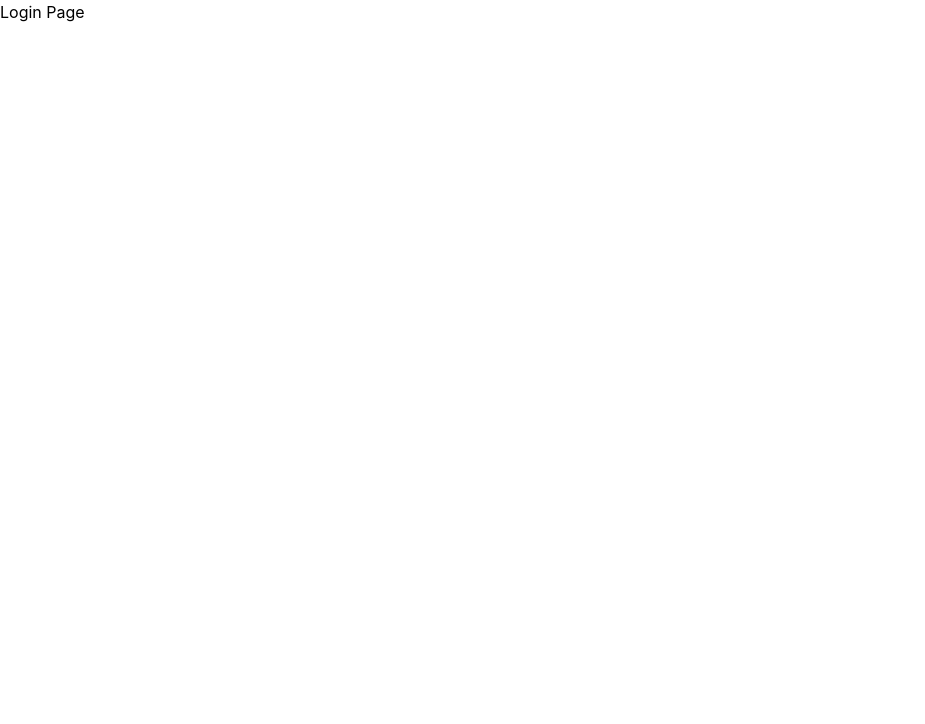
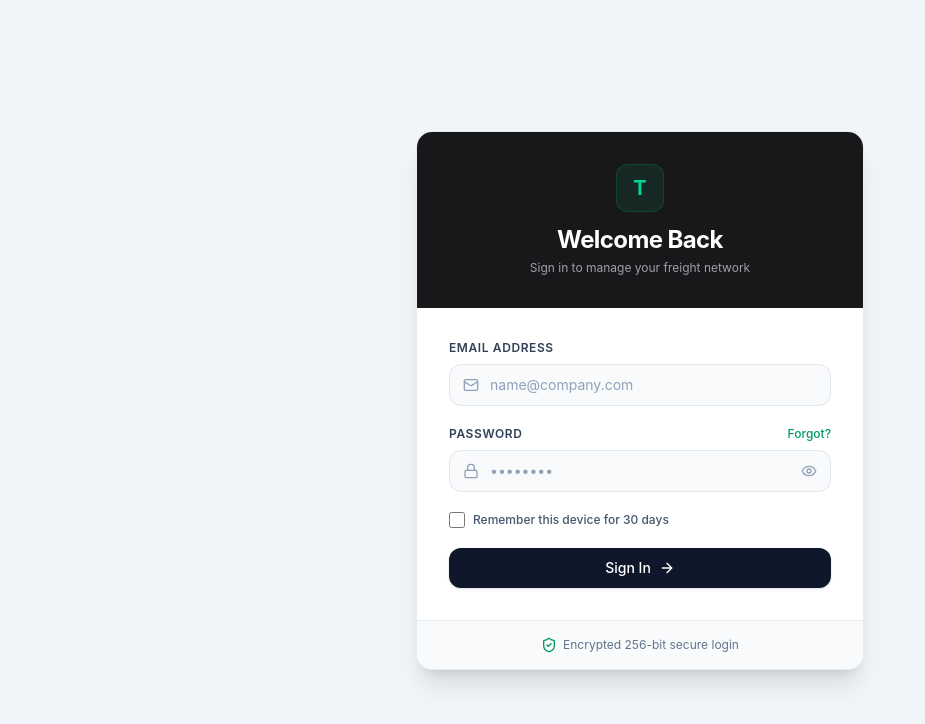
Before and after one commit to RefilweSothoane/tamp-mvp, a React (Vite) app: page /login in a window 1280 px wide. Shown: the top 724 px of the page, without its empty margins (0-925 px from the left). Built offline with nearby package versions, Linux system fonts and the light colour scheme.

Commit message:
Implement login page

```diff
--- a/package.json
+++ b/package.json
@@ -11,6 +11,7 @@
   },
   "dependencies": {
     "@tailwindcss/vite": "^4.3.3",
+    "lucide-react": "^1.27.0",
     "react": "^19.2.7",
     "react-dom": "^19.2.7",
     "react-hot-toast": "^2.6.0",
--- a/src/pages/auth/Login.jsx
+++ b/src/pages/auth/Login.jsx
@@ -1,7 +1,115 @@
+import { useState } from "react";
+import { Link, useNavigate } from "react-router-dom";
+import { Lock, Mail, Eye, EyeOff, ArrowRight, ShieldCheck } from "lucide-react";
+
 function Login() {
+  const [showPassword, setShowPassword] = useState(false);
+  const [email, setEmail] = useState("");
+  const [password, setPassword] = useState("");
+  const navigate = useNavigate();
+
+  const handleSubmit = (e) => {
+    e.preventDefault();
+    // Perform authentication logic here
+navigate("/role-selection");
+  };
+
   return (
-    <div>
-      <h1>Login Page</h1>
+    <div className="min-h-screen bg-slate-100 flex items-center justify-center p-4 antialiased">
+      <div className="max-w-md w-full bg-white rounded-2xl shadow-xl border border-slate-200/80 overflow-hidden">
+
+        {/* Header Branding */}
+        <div className="bg-[#18181b] p-8 text-center relative">
+          <div className="inline-flex items-center justify-center w-12 h-12 rounded-xl bg-emerald-500/10 border border-emerald-500/20 text-emerald-400 font-bold text-xl mb-3">
+            T
+          </div>
+          <h1 className="text-2xl font-bold text-white tracking-tight">Welcome Back</h1>
+          <p className="text-zinc-400 text-xs mt-1">Sign in to manage your freight network</p>
+        </div>
+
+        {/* Login Form */}
+        <form onSubmit={handleSubmit} className="p-8 space-y-5">
+
+          {/* Email Input */}
+          <div>
+            <label className="block text-xs font-semibold text-slate-700 uppercase tracking-wider mb-2">
+              Email Address
+            </label>
+            <div className="relative">
+              <Mail className="w-4 h-4 absolute left-3.5 top-1/2 -translate-y-1/2 text-slate-400" />
+              <input
+                type="email"
+                required
+                value={email}
+                onChange={(e) => setEmail(e.target.value)}
+                placeholder="name@company.com"
+                className="w-full pl-10 pr-4 py-2.5 text-sm bg-slate-50 border border-slate-200 rounded-xl focus:outline-none focus:ring-2 focus:ring-slate-900/10 focus:border-slate-400 transition-all text-slate-800 placeholder:text-slate-400"
+              />
+            </div>
+          </div>
+
+          {/* Password Input */}
+          <div>
+            <div className="flex items-center justify-between mb-2">
+              <label className="block text-xs font-semibold text-slate-700 uppercase tracking-wider">
+                Password
+              </label>
+              <Link
+                to="/forgot-password"
+                className="text-xs font-medium text-emerald-600 hover:text-emerald-700 transition-colors"
+              >
+                Forgot?
+              </Link>
+            </div>
+            <div className="relative">
+              <Lock className="w-4 h-4 absolute left-3.5 top-1/2 -translate-y-1/2 text-slate-400" />
+              <input
+                type={showPassword ? "text" : "password"}
+                required
+                value={password}
+                onChange={(e) => setPassword(e.target.value)}
+                placeholder="••••••••"
+                className="w-full pl-10 pr-10 py-2.5 text-sm bg-slate-50 border border-slate-200 rounded-xl focus:outline-none focus:ring-2 focus:ring-slate-900/10 focus:border-slate-400 transition-all text-slate-800 placeholder:text-slate-400"
+              />
+              <button
+                type="button"
+                onClick={() => setShowPassword(!showPassword)}
+                className="absolute right-3.5 top-1/2 -translate-y-1/2 text-slate-400 hover:text-slate-600 transition-colors"
+                aria-label={showPassword ? "Hide password" : "Show password"}
+              >
+                {showPassword ? <EyeOff className="w-4 h-4" /> : <Eye className="w-4 h-4" />}
+              </button>
+            </div>
+          </div>
+
+          {/* Remember Me */}
+          <div className="flex items-center gap-2">
+            <input
+              type="checkbox"
+              id="remember"
+              className="w-4 h-4 rounded border-slate-300 text-slate-900 focus:ring-slate-900/20"
+            />
+            <label htmlFor="remember" className="text-xs font-medium text-slate-600 select-none">
+              Remember this device for 30 days
+            </label>
+          </div>
+
+          {/* Submit Button */}
+          <button
+            type="submit"
+            className="w-full bg-slate-900 hover:bg-slate-800 text-white font-medium py-2.5 px-4 rounded-xl text-sm flex items-center justify-center gap-2 transition-all duration-150 shadow-sm active:scale-[0.99]"
+          >
+            <span>Sign In</span>
+            <ArrowRight className="w-4 h-4" />
+          </button>
+        </form>
+
+        {/* Footer Link */}
+        <div className="px-8 py-4 bg-slate-50 border-t border-slate-200/80 text-center flex items-center justify-center gap-1.5 text-xs text-slate-500">
+          <ShieldCheck className="w-4 h-4 text-emerald-600" />
+          <span>Encrypted 256-bit secure login</span>
+        </div>
+      </div>
     </div>
   );
 }
```
Also changed, not shown: 1 other file (tests, documents, lock files or other folders).
